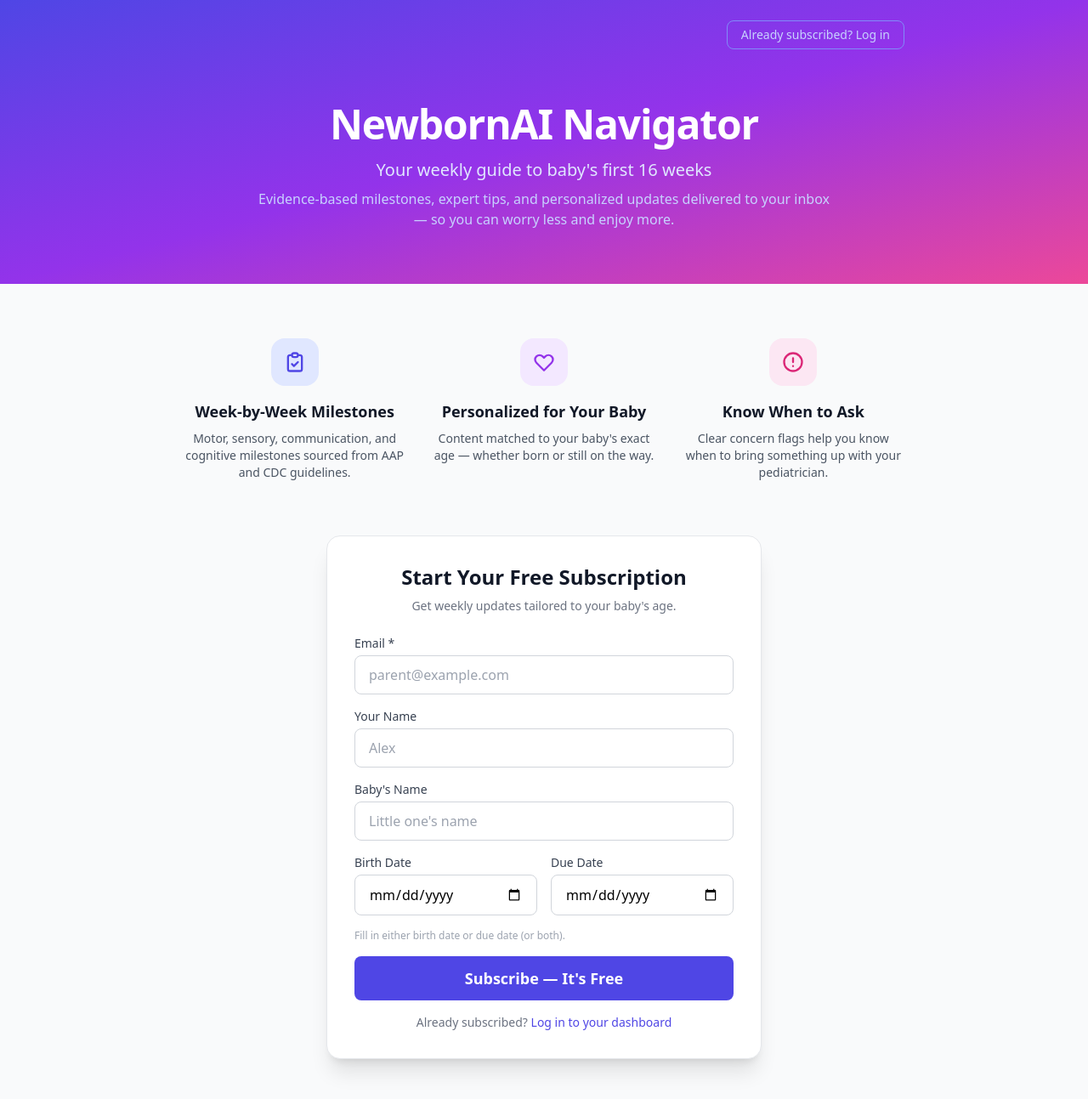
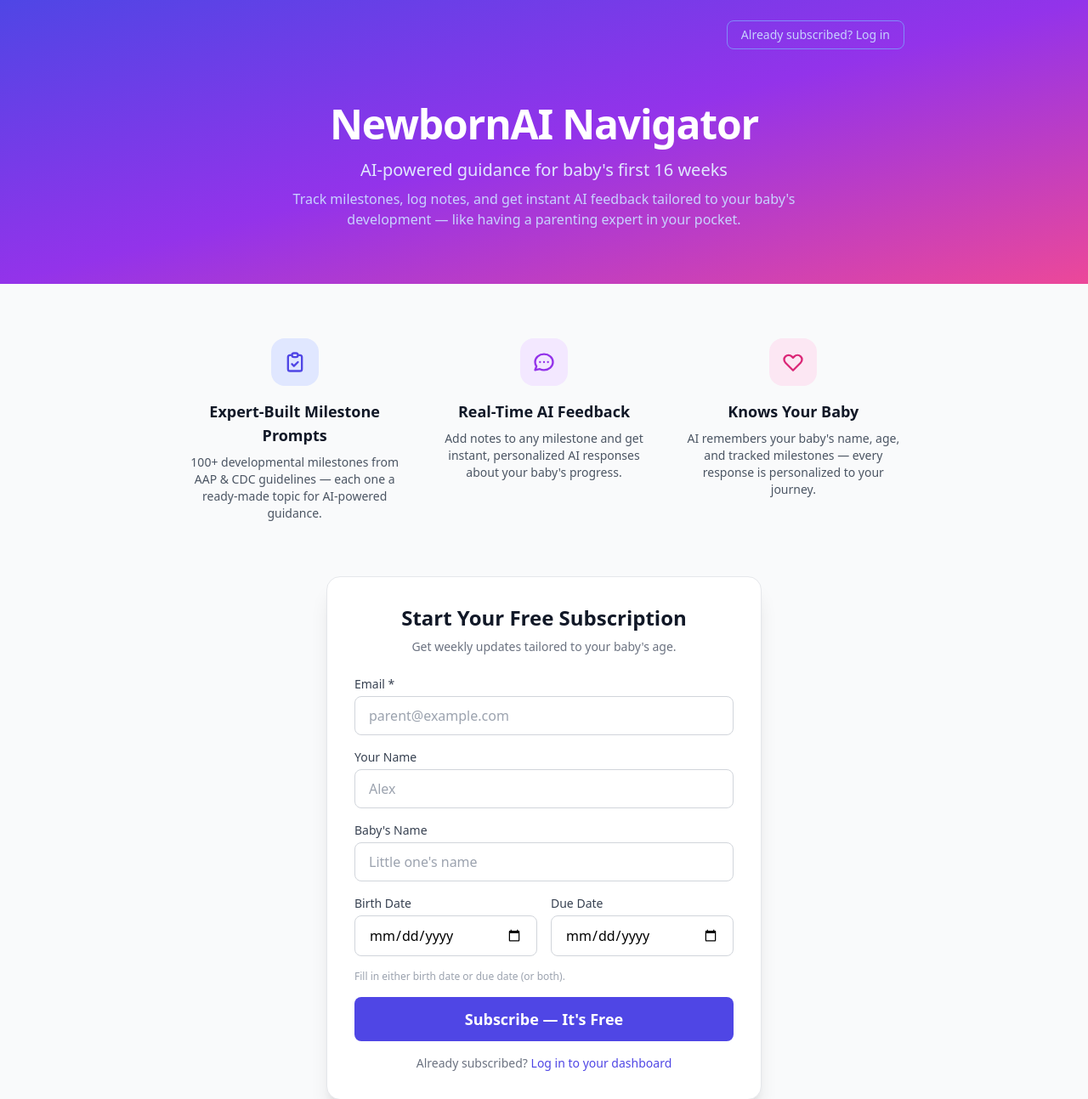
Before and after one commit to mtjones3/newborn-navigator, a FastAPI app: page / in a window 1280 px wide. Shown: the top 1293 px of the page at 85% size. Run offline with FastAPI, Linux system fonts and the light colour scheme; some libraries are stand-ins or nearby versions.

Commit message:
Update landing page copy to highlight AI features
- Hero: "AI-powered guidance" messaging
- Bullet 1: "Expert-Built Milestone Prompts" - frames milestones as AI-ready topics
- Bullet 2: "Real-Time AI Feedback" - highlights instant responses to notes
- Bullet 3: "Knows Your Baby" - emphasizes personalized AI context

Co-Authored-By: Claude Opus 4.5 <noreply@anthropic.com>

```diff
--- a/app/templates/public/landing.html
+++ b/app/templates/public/landing.html
@@ -12,10 +12,10 @@
     </nav>
     <div class="max-w-4xl mx-auto px-6 py-16 text-center">
         <h1 class="text-4xl md:text-5xl font-bold tracking-tight mb-4">NewbornAI Navigator</h1>
-        <p class="text-xl text-indigo-100 mb-2">Your weekly guide to baby's first 16 weeks</p>
+        <p class="text-xl text-indigo-100 mb-2">AI-powered guidance for baby's first 16 weeks</p>
         <p class="text-indigo-200 max-w-2xl mx-auto">
-            Evidence-based milestones, expert tips, and personalized updates delivered to your inbox
-            — so you can worry less and enjoy more.
+            Track milestones, log notes, and get instant AI feedback tailored to your baby's development
+            — like having a parenting expert in your pocket.
         </p>
     </div>
 </div>
@@ -30,28 +30,28 @@
                           d="M9 5H7a2 2 0 00-2 2v12a2 2 0 002 2h10a2 2 0 002-2V7a2 2 0 00-2-2h-2M9 5a2 2 0 002 2h2a2 2 0 002-2M9 5a2 2 0 012-2h2a2 2 0 012 2m-6 9l2 2 4-4"/>
                 </svg>
             </div>
-            <h3 class="text-lg font-semibold text-gray-900 mb-2">Week-by-Week Milestones</h3>
-            <p class="text-sm text-gray-600">Motor, sensory, communication, and cognitive milestones sourced from AAP and CDC guidelines.</p>
+            <h3 class="text-lg font-semibold text-gray-900 mb-2">Expert-Built Milestone Prompts</h3>
+            <p class="text-sm text-gray-600">100+ developmental milestones from AAP & CDC guidelines — each one a ready-made topic for AI-powered guidance.</p>
         </div>
         <div class="text-center">
             <div class="w-14 h-14 bg-purple-100 rounded-2xl flex items-center justify-center mx-auto mb-4">
                 <svg class="w-7 h-7 text-purple-600" fill="none" stroke="currentColor" viewBox="0 0 24 24">
                     <path stroke-linecap="round" stroke-linejoin="round" stroke-width="2"
-                          d="M4.318 6.318a4.5 4.5 0 000 6.364L12 20.364l7.682-7.682a4.5 4.5 0 00-6.364-6.364L12 7.636l-1.318-1.318a4.5 4.5 0 00-6.364 0z"/>
+                          d="M8 12h.01M12 12h.01M16 12h.01M21 12c0 4.418-4.03 8-9 8a9.863 9.863 0 01-4.255-.949L3 20l1.395-3.72C3.512 15.042 3 13.574 3 12c0-4.418 4.03-8 9-8s9 3.582 9 8z"/>
                 </svg>
             </div>
-            <h3 class="text-lg font-semibold text-gray-900 mb-2">Personalized for Your Baby</h3>
-            <p class="text-sm text-gray-600">Content matched to your baby's exact age — whether born or still on the way.</p>
+            <h3 class="text-lg font-semibold text-gray-900 mb-2">Real-Time AI Feedback</h3>
+            <p class="text-sm text-gray-600">Add notes to any milestone and get instant, personalized AI responses about your baby's progress.</p>
         </div>
         <div class="text-center">
             <div class="w-14 h-14 bg-pink-100 rounded-2xl flex items-center justify-center mx-auto mb-4">
                 <svg class="w-7 h-7 text-pink-600" fill="none" stroke="currentColor" viewBox="0 0 24 24">
                     <path stroke-linecap="round" stroke-linejoin="round" stroke-width="2"
-                          d="M12 8v4m0 4h.01M21 12a9 9 0 11-18 0 9 9 0 0118 0z"/>
+                          d="M4.318 6.318a4.5 4.5 0 000 6.364L12 20.364l7.682-7.682a4.5 4.5 0 00-6.364-6.364L12 7.636l-1.318-1.318a4.5 4.5 0 00-6.364 0z"/>
                 </svg>
             </div>
-            <h3 class="text-lg font-semibold text-gray-900 mb-2">Know When to Ask</h3>
-            <p class="text-sm text-gray-600">Clear concern flags help you know when to bring something up with your pediatrician.</p>
+            <h3 class="text-lg font-semibold text-gray-900 mb-2">Knows Your Baby</h3>
+            <p class="text-sm text-gray-600">AI remembers your baby's name, age, and tracked milestones — every response is personalized to your journey.</p>
         </div>
     </div>
 
```
